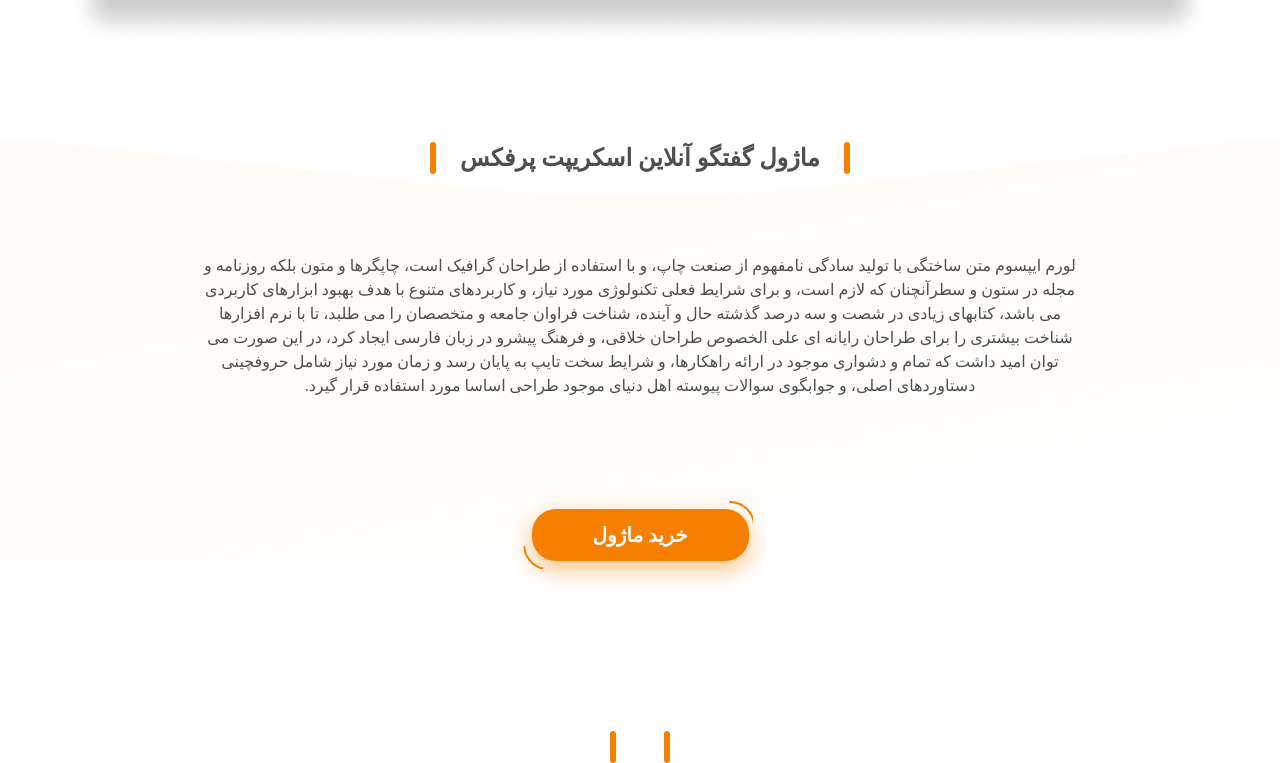
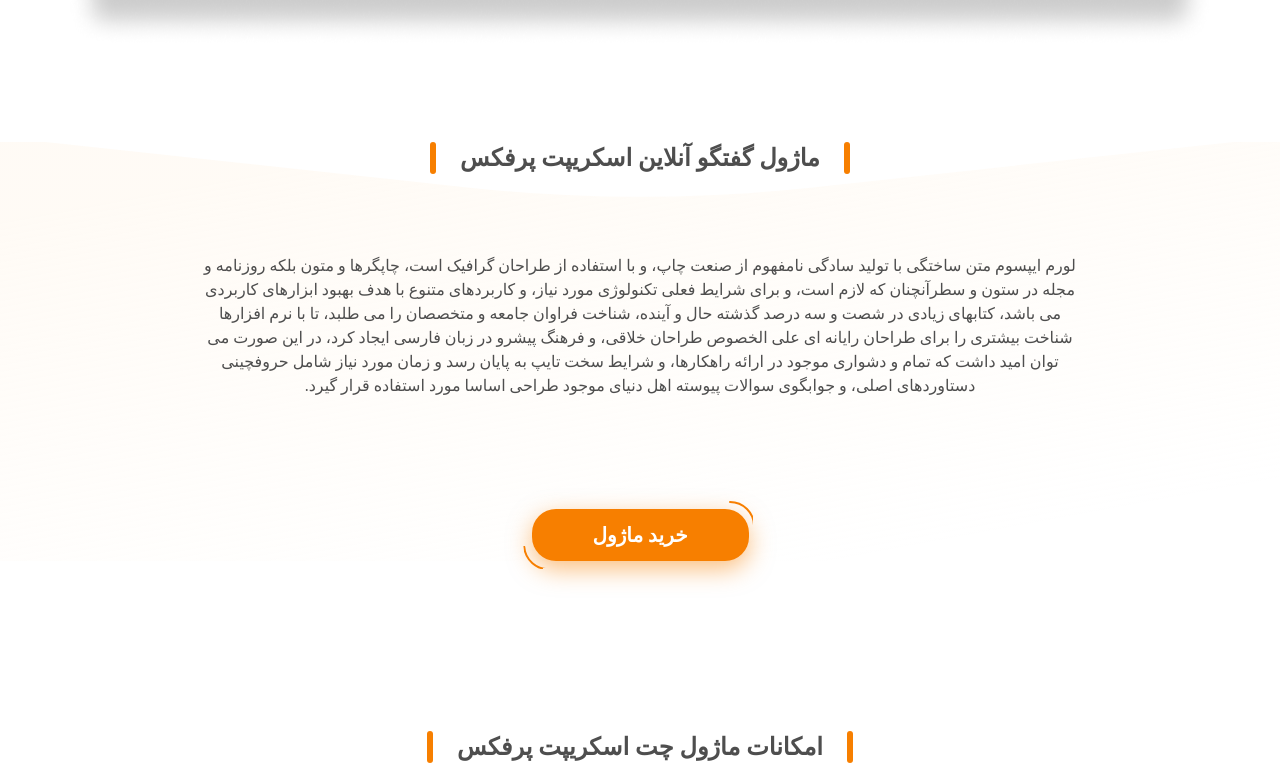
Before and after one commit to mahyarErshad/perfex-chat, a React (Create React App) app: page / in a window 1280 px wide. Shown: the part 1300-2063 px from the top of the page. Built offline with nearby package versions, Linux system fonts and the light colour scheme; a web font is replaced by a local one.

Commit message:
Added SectionTitle

```diff
--- a/src/Components/ToolsSection/ToolsSection.jsx
+++ b/src/Components/ToolsSection/ToolsSection.jsx
@@ -4,7 +4,7 @@ import SectionTitle from "../Utils/SectionTitle/SectionTitle";
 function ToolsSection() {
   return (
     <section className="max-md:mt-24 md:mt-[10.625rem] w-full px-4">
-      <SectionTitle />
+      <SectionTitle title="امکانات ماژول چت اسکریپت پرفکس" />
     </section>
   );
 }
```
